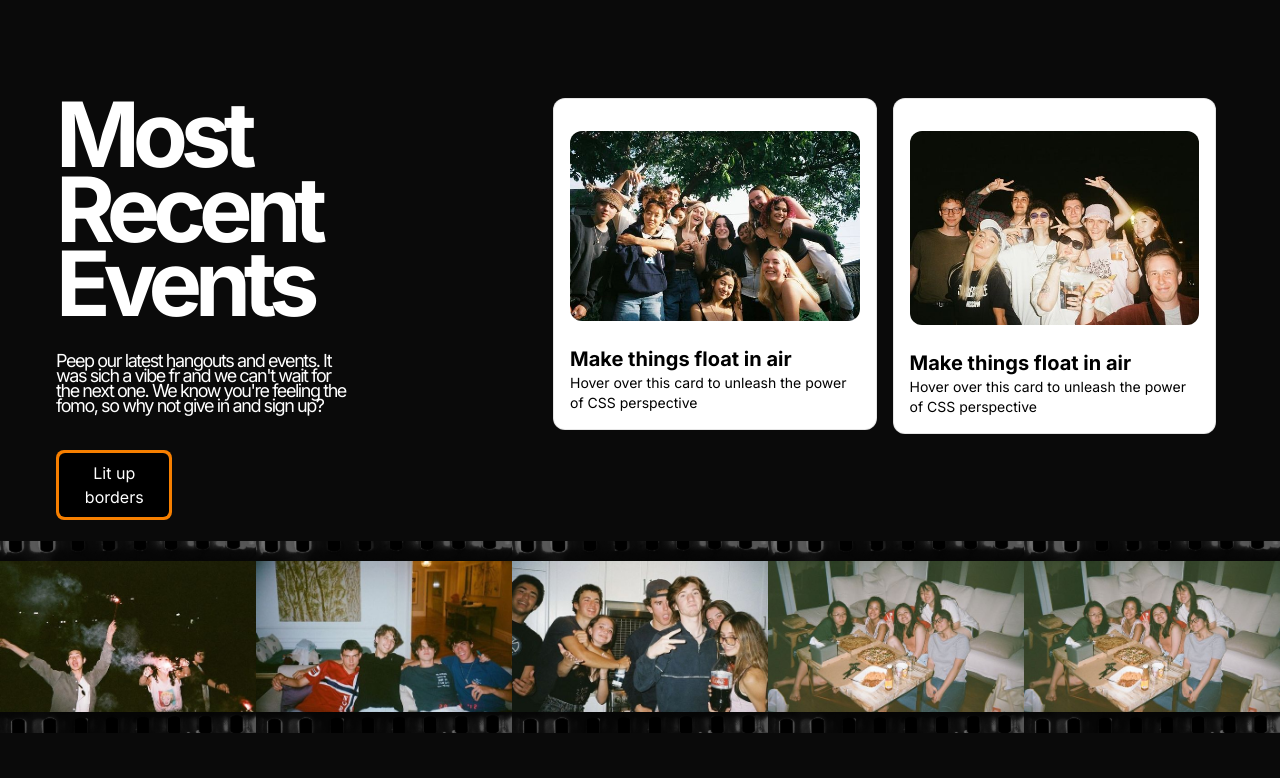
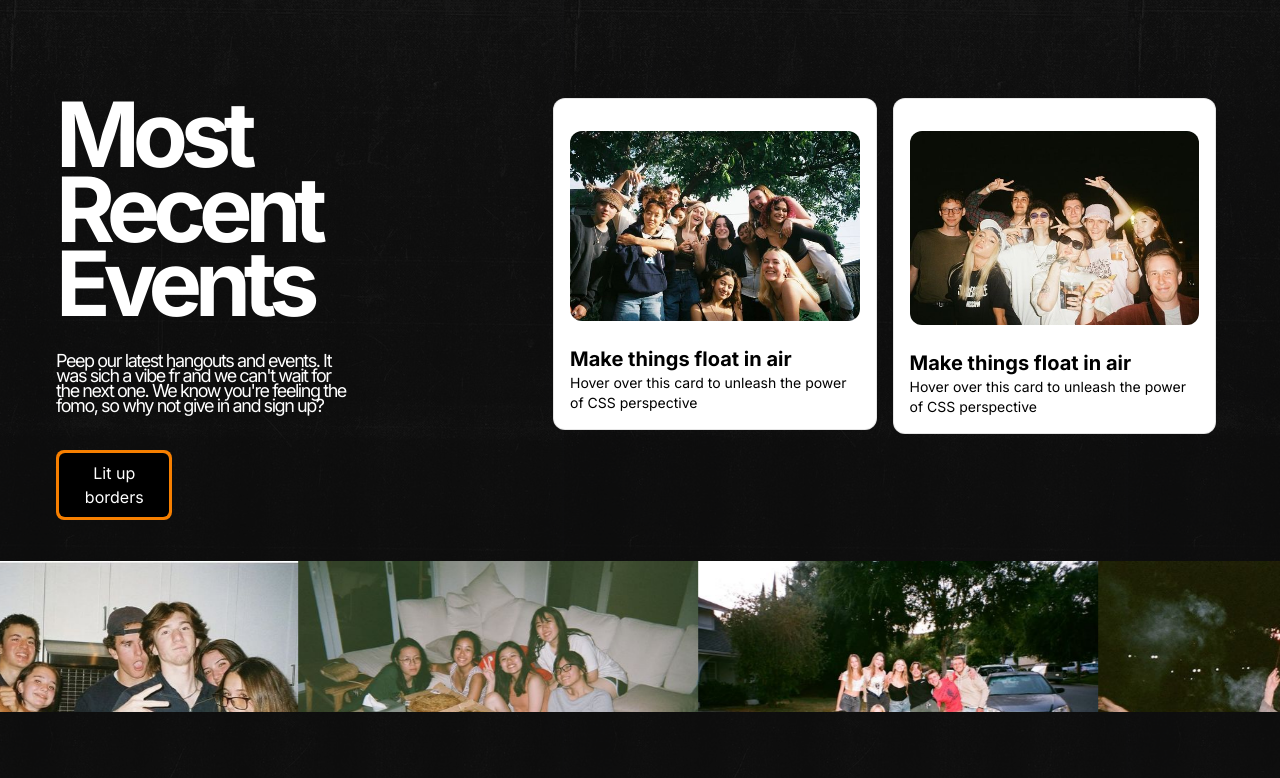
Before and after one commit to JarrettTo/Matchstix, a Next.js app: page / in a window 1280 px wide. Shown: the part 2402-3180 px from the top of the page. Built offline with nearby package versions, Linux system fonts and the light colour scheme.

Commit message:
Added animations

```diff
--- a/pages/index.tsx
+++ b/pages/index.tsx
@@ -17,12 +17,28 @@ import Film1 from '../public/hero/film1.jpg'
 import Film2 from '../public/hero/film2.jpg'
 import Film3 from '../public/hero/film3.jpg'
 import Film4 from '../public/hero/film4.jpg'
+import Film5 from '../public/hero/film5.jpg'
+import Overlay from '../public/hero/overlay.jpg'
+import "slick-carousel/slick/slick.css";
+import "slick-carousel/slick/slick-theme.css";
 import { cn } from '../utils/cn';
 import { ButtonsCard } from '../components/ui/button';
 const Home: NextPage = () => {
   const animationContainer = useRef<HTMLDivElement>(null);
     const animationInstance = useRef<any>(null);
     const [fixed, setFixed] = useState(true)
+    const settings = {
+      dots: false,
+      infinite: true,
+      speed: 5000, // Slow down the transition speed for smooth scrolling
+      slidesToShow: 5,
+      slidesToScroll: 1,
+      autoplay: true,
+      autoplaySpeed: 0, // Set autoplaySpeed to 0 for continuous scrolling
+      cssEase: "linear",
+      variableWidth: true,
+      pauseOnHover: false,
+    };
     useEffect(() => {
         if (animationContainer.current) {
             animationInstance.current = lottie.loadAnimation({
@@ -64,7 +80,7 @@ const Home: NextPage = () => {
             animationInstance.current?.destroy();
         };
     }, []);
-
+    const films = [Film1, Film2, Film3, Film4, Film5];
   return (
     <>
       <div className="flex flex-col items-center justify-center" style={{width: '100%', height: '100vh', overflow: 'hidden', position:'relative'}}>
@@ -205,7 +221,10 @@ const Home: NextPage = () => {
       </div>
 
       <div className="bg-darkgray flex flex grid grid-cols-8 py-14 grid-rows-2 gap-6 w-10/10" style={{height:'100vh', position:'relative', zIndex:100, paddingTop:'100px',paddingBottom:'150px'}}>
-        <div className="col-span-3 row-span-1 flex flex-col px-14">
+        <div style={{position:'absolute', width:'100%', height:'100%', backgroundImage:`url('/hero/overlay.jpg')`, mixBlendMode: 'screen', opacity:'10%'}}>
+
+        </div>
+        <div className="col-span-3 row-span-1 flex flex-col px-14" style={{zIndex:100}}>
           <p className='font-bold text-3xl text-white tracking-tightest leading-tightest' style={{fontSize:'90px'}}>Most Recent<br/>Events</p>
           <p className='font-normal text-lg mt-8 text-white tracking-tightest leading-tightest w-10/12'>Peep our latest hangouts and events. It was sich a vibe fr and we can't wait for the next one. We know you're feeling the fomo, so why not give in and sign up?</p>
           <button className="p-[3px] relative w-4/12 mt-9">
@@ -283,25 +302,19 @@ const Home: NextPage = () => {
           </CardContainer>
         </div>
         <div className="col-span-8 row-span-1 flex flex-row mt-14 py-14 relative" style={{marginTop:'120px', height:'100%'}}>
-          <div className='relative flex justify-center items-center' style={{width: '400px'}}>
-            <Image src={Film1} width={800} height={100} alt="Film BG" style={{position:'absolute', height:'100%',width:'100%',objectFit:'cover',zIndex:'100'}} />
-            <Image src={FilmBG} width={800} height={100} alt="Film BG" style={{position:'absolute', width:'100%', zIndex:'99'}} />
-          </div>
-          <div className='relative flex justify-center items-center' style={{width: '400px'}}>
-            <Image src={Film2} width={800} height={100} alt="Film BG" style={{position:'absolute', height:'100%',width:'100%',objectFit:'cover',zIndex:'100'}} />
-            <Image src={FilmBG} width={800} height={100} alt="Film BG" style={{position:'absolute', width:'100%', zIndex:'99'}} />
-          </div>
-          <div className='relative flex justify-center items-center' style={{width: '400px'}}>
-            <Image src={Film3} width={800} height={100} alt="Film BG" style={{position:'absolute', height:'100%',width:'100%',objectFit:'cover',zIndex:'100'}} />
-            <Image src={FilmBG} width={800} height={100} alt="Film BG" style={{position:'absolute', width:'100%', zIndex:'99'}} />
-          </div>
-          <div className='relative flex justify-center items-center' style={{width: '400px'}}>
-            <Image src={Film4} width={800} height={100} alt="Film BG" style={{position:'absolute', height:'100%',width:'100%',objectFit:'cover',zIndex:'100'}} />
-            <Image src={FilmBG} width={800} height={100} alt="Film BG" style={{position:'absolute', width:'100%', zIndex:'99'}} />
-          </div>
-          <div className='relative flex justify-center items-center' style={{width: '400px'}}>
-            <Image src={Film4} width={800} height={100} alt="Film BG" style={{position:'absolute', height:'100%',width:'100%',objectFit:'cover',zIndex:'100'}} />
-            <Image src={FilmBG} width={800} height={100} alt="Film BG" style={{position:'absolute', width:'100%', zIndex:'99'}} />
+          <div style={{ width: '100%', overflow: 'hidden', height:'100%' }}>
+            <Slider {...settings}>
+              {[...films, ...films].map((film, index) => (
+                <>
+                <div key={index} style={{ width: '400px', height: '100%', position: 'relative' }}>
+                  <Image src={film} width={800} height={100} alt="Film BG" className='w-9/10 h-9/10' layout='responsive' />
+                  <Image src={FilmBG} width={800} height={100} alt="Film BG" className="" style={{ position:'absolute',zIndex:150}} layout='responsive' />
+
+                </div>
+
+                </>
+              ))}
+            </Slider>
           </div>
 
         </div>
--- a/styles/globals.css
+++ b/styles/globals.css
@@ -4,3 +4,31 @@
 body {
     background-color: #0A0A0A;
   }
+
+  @keyframes scroll {
+    0% {
+      transform: translateX(0);
+    }
+    100% {
+      transform: translateX(-100%);
+    }
+  }
+
+  .film-strip-container {
+    display: flex;
+    overflow-x: hidden;
+    width: 100%;
+    position: relative;
+  }
+
+  .film-strip {
+    display: flex;
+    min-width: 100%;
+    animation: scroll 30s linear infinite;
+  }
+
+  .film-frame {
+    width: 400px;
+    flex-shrink: 0;
+    position: relative;
+  }
```
Also changed, not shown: public/hero/film5.jpg (added), public/hero/overlay.jpg (added).
